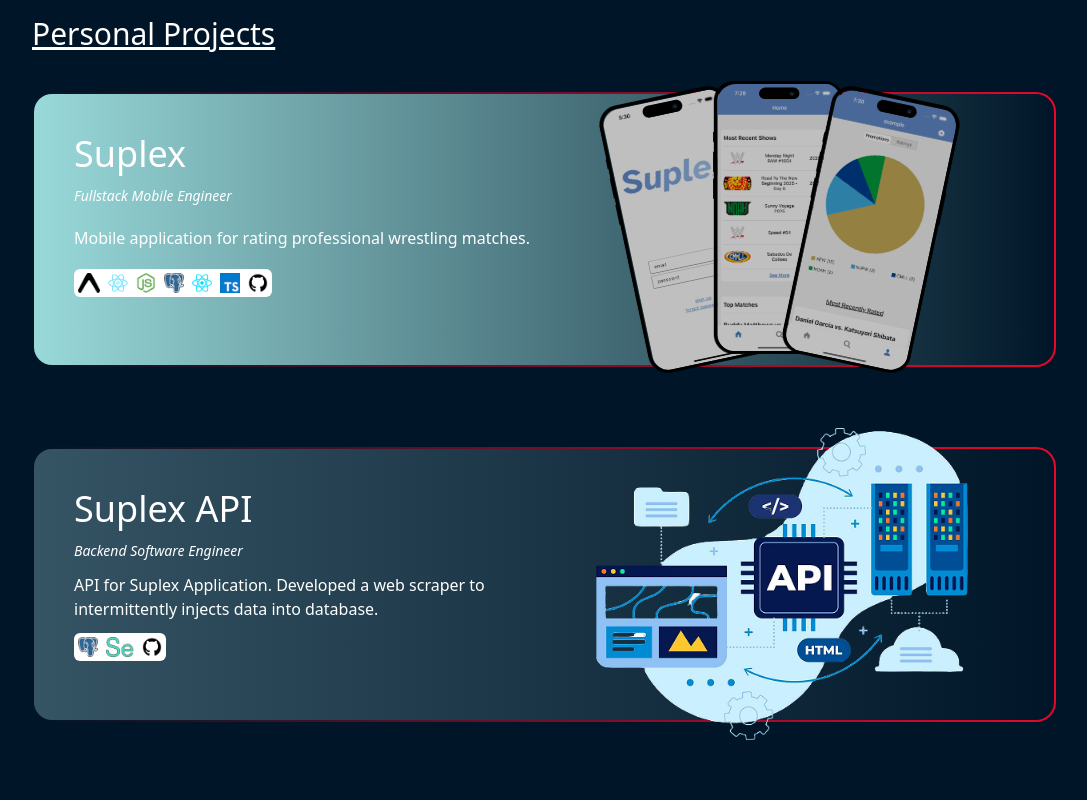
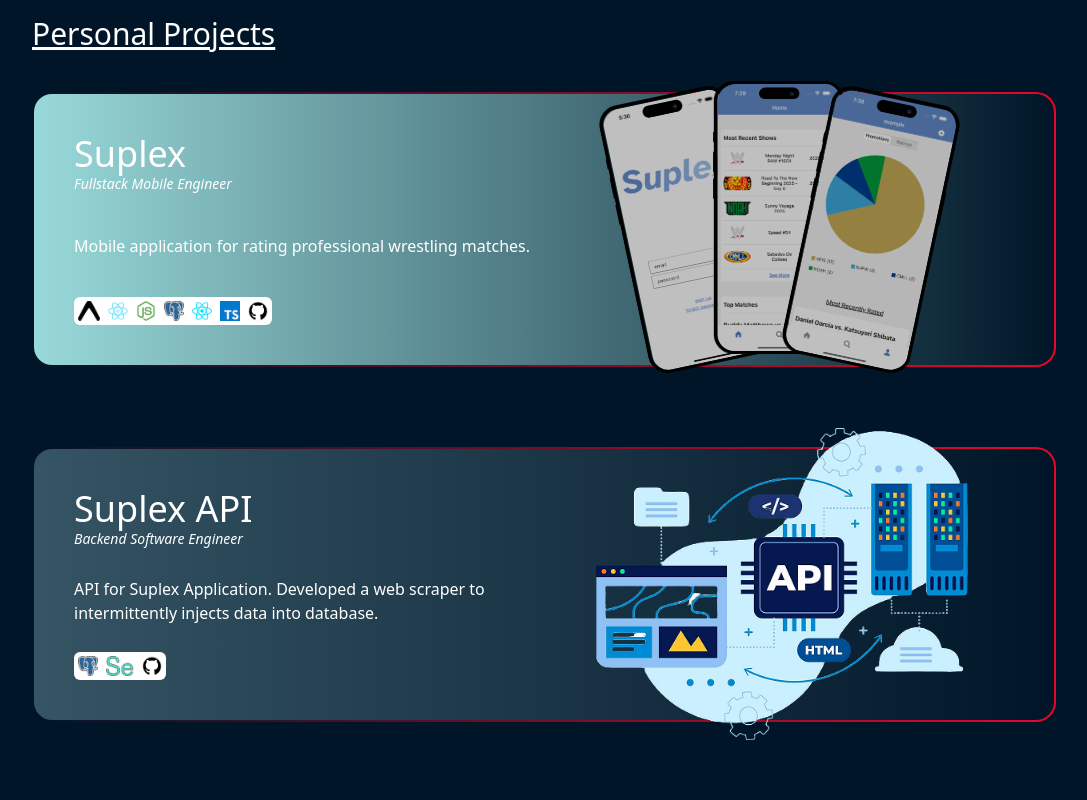
Before and after one commit to bgomez9212/portfolio, a React (Vite) app: page / in a window 1280 px wide. Shown: the part 960-1760 px from the top of the page, without its empty margins (96-1183 px from the left). Built offline with nearby package versions, Linux system fonts and the light colour scheme.

Commit message:
formatting changes

```diff
--- a/src/components/ProjectCard.tsx
+++ b/src/components/ProjectCard.tsx
@@ -34,10 +34,10 @@ export default function ProjectCard({
     >
       <div id="text" className="flex flex-col py-10 justify-between md:w-1/2">
         <div>
-          <h1 className="text-4xl pb-3">{project}</h1>
-          <h3 className="text-sm italic pb-3">{jobTitle}</h3>
+          <h1 className="text-4xl pb-3 sm:pb-0">{project}</h1>
+          <h3 className="text-sm italic pb-3 sm:pb-0">{jobTitle}</h3>
         </div>
-        <p className="pb-3">{summary}</p>
+        <p className="pb-3 sm:pb-0">{summary}</p>
         <div id="tech" className="flex items-center w-fit bg-white rounded-md">
           {techArr.map((tech) => {
             if (technologies.indexOf(tech.name) > -1) {
@@ -58,8 +58,8 @@ export default function ProjectCard({
             />
           </a>
         </div>
-        <div className="w-full flex justify-end mt-5 text-lg">
-          <a className="sm:hidden" target="_black" href={siteLink}>
+        <div className="w-full flex justify-end mt-5 text-lg sm:hidden">
+          <a target="_black" href={siteLink}>
             {"See More >"}
           </a>
         </div>
```
